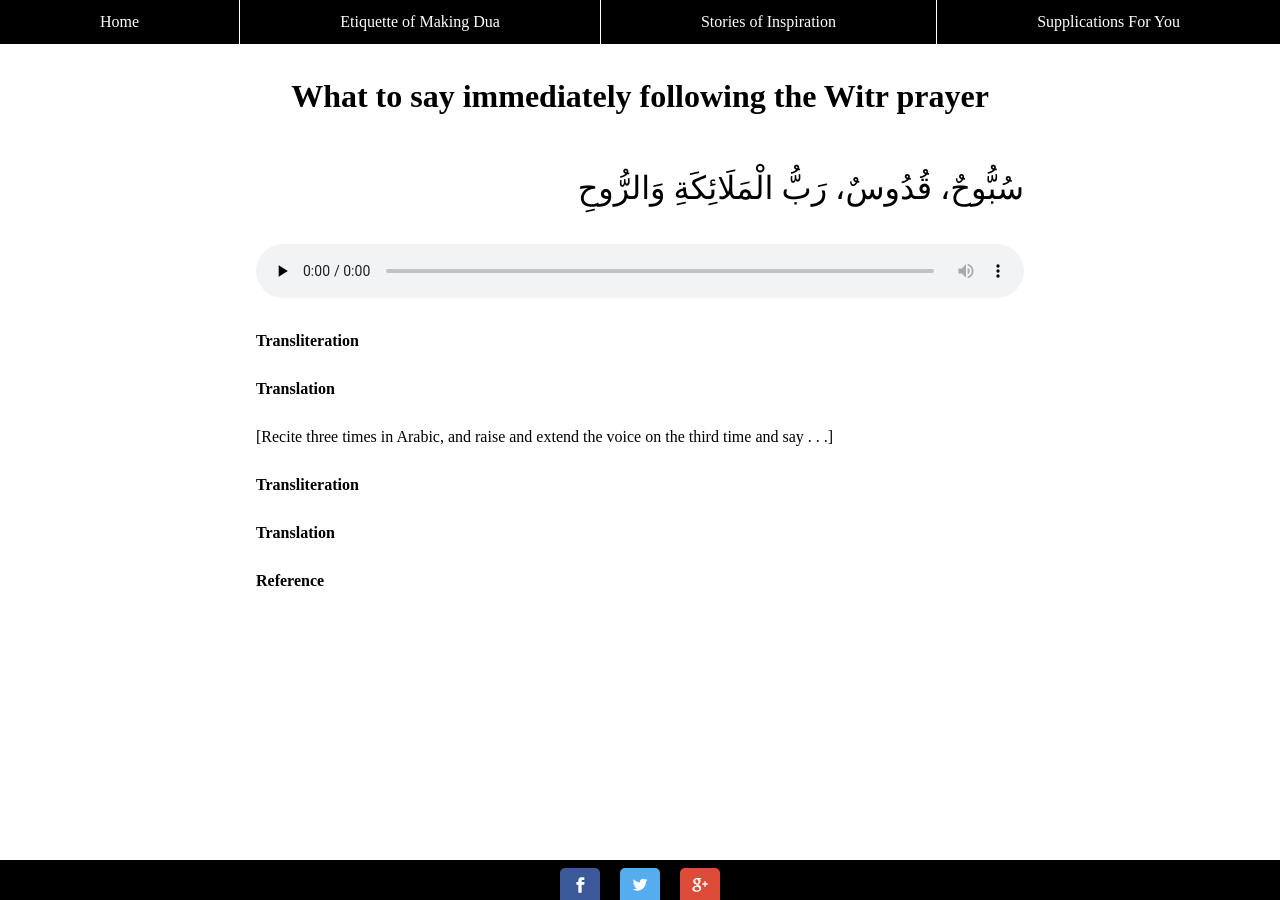
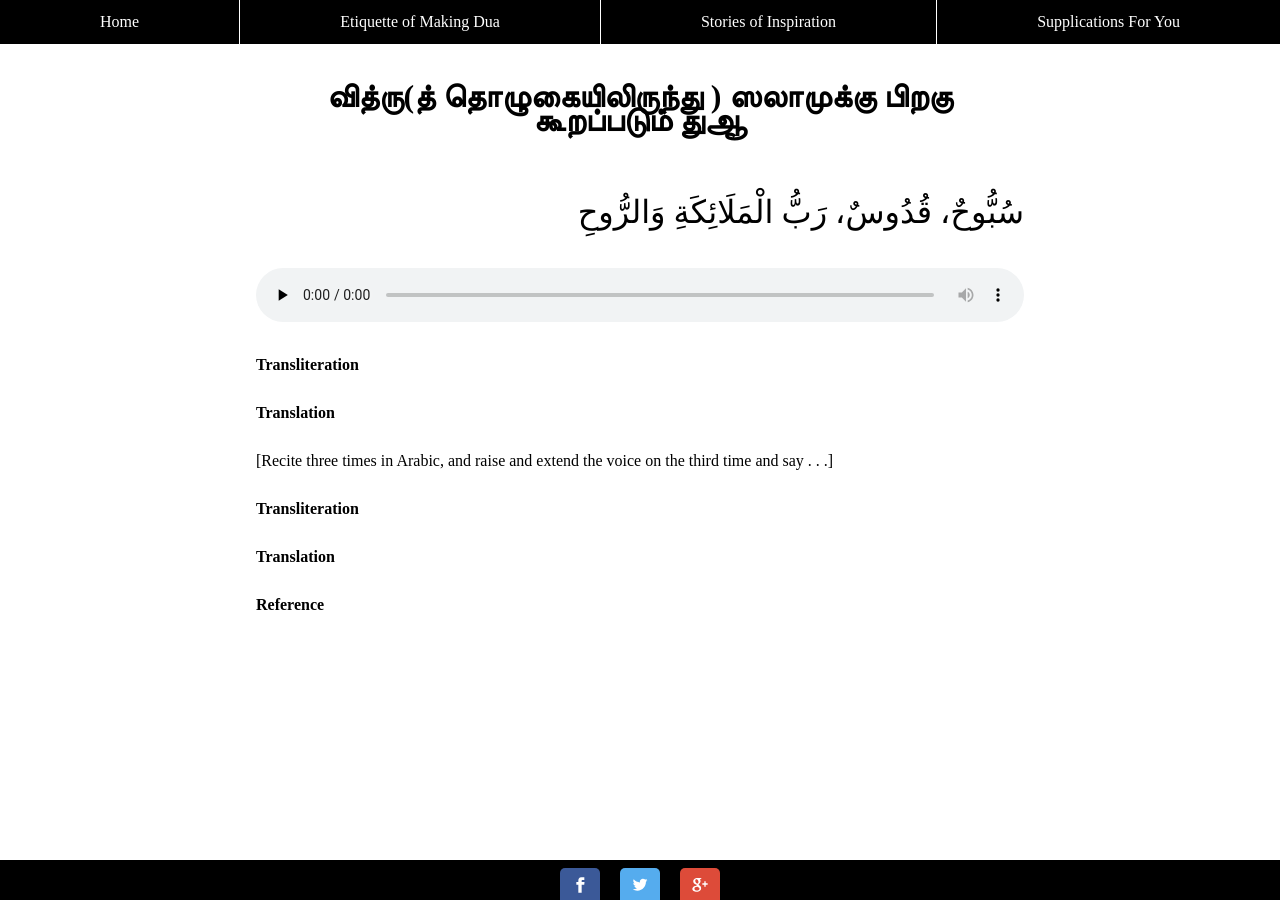
Before and after one commit to rafikttp/duaForLifeTamil, a Jekyll site: the page built from supplications/fortress/content/afterwitr.md, in a window 1280 px wide. Built offline with Jekyll 4.4.1, drawn with Linux system fonts in a browser that asks for light colours.

Commit message:
Update afterwitr.md

```diff
--- a/supplications/fortress/content/afterwitr.md
+++ b/supplications/fortress/content/afterwitr.md
@@ -1,6 +1,6 @@
 ---
 layout: allpages
-title:  What to say immediately following the Witr prayer
+title:  வித்ரு(த் தொழுகையிலிருந்து ) ஸலாமுக்கு பிறகு கூறப்படும் துஆ
 categories : [fortress]
 order : 33
 description: What to say immediately following the Witr prayer
```
